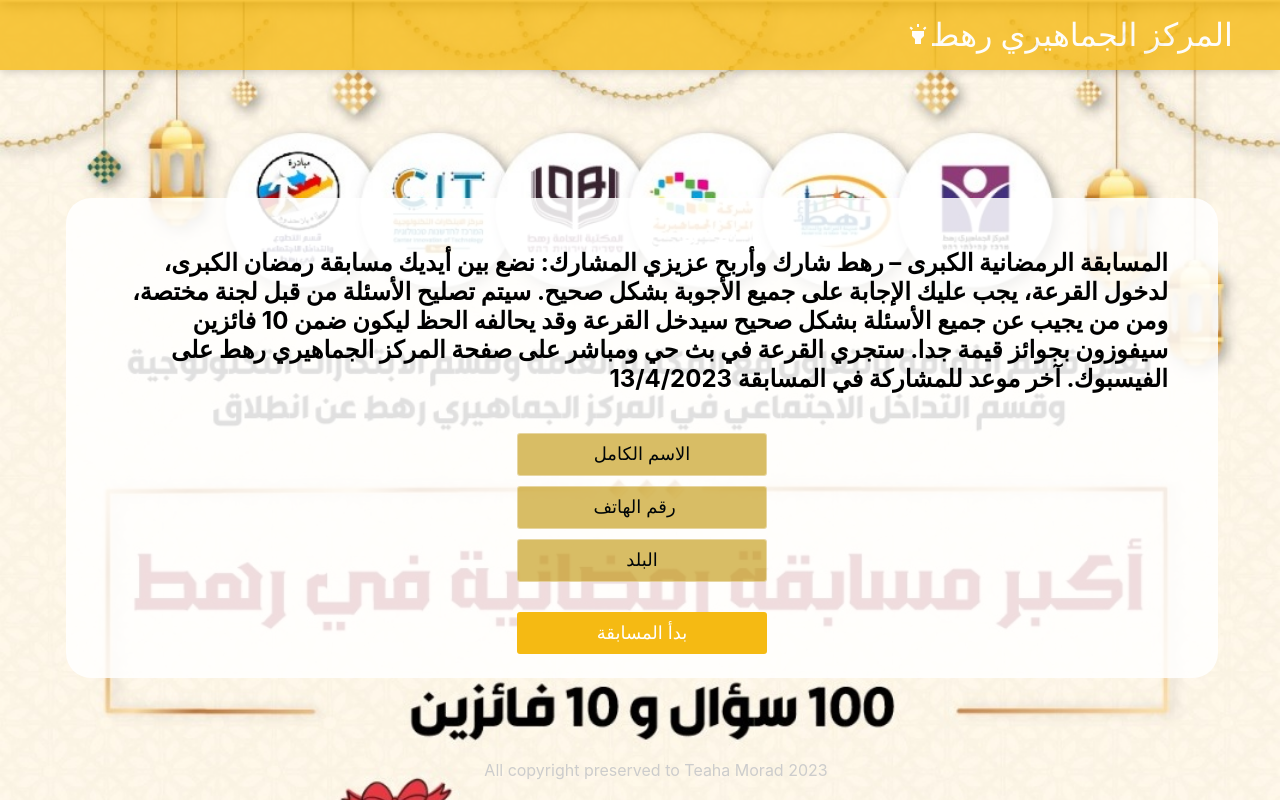
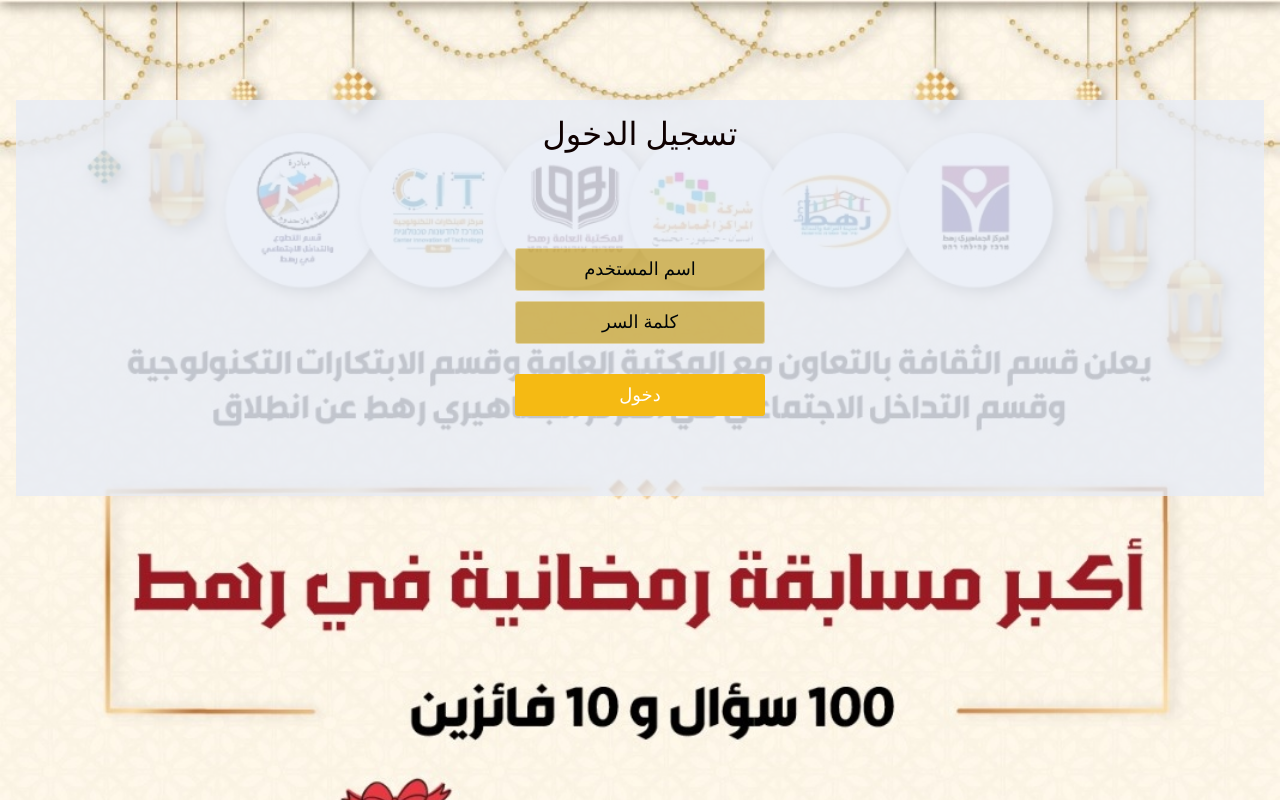
Before and after one commit to mradalteaha/ramadan-contest, a React (Create React App) app: page /SignIn in a window 1280 px wide. Built offline with nearby package versions, Linux system fonts and the light colour scheme.

Commit message:
finish SignIn and preparing exam checking

```diff
--- a/package.json
+++ b/package.json
@@ -14,6 +14,7 @@
     "react": "^18.2.0",
     "react-checkmark": "^1.4.0",
     "react-dom": "^18.2.0",
+    "react-router-dom": "^6.10.0",
     "react-scripts": "5.0.1",
     "web-vitals": "^2.1.4"
   },
--- a/src/App.js
+++ b/src/App.js
@@ -1,10 +1,8 @@
 import React ,{useState} from "react";
-import Heading from "./components/common/Heading";
-import Footer from "./components/common/Footer";
-import WelcomeComponent from "./components/WelcomeComponent";
-import Container from "./components/common/Container";
-import OpenQuestionCard from "./components/OpenQuestionCard";
-
+import HomePage from "./pages/HomePage";
+import SignIn from "./pages/SignIn";
+import CheckExams from "./pages/CheckExams";
+import { Routes,Route } from "react-router-dom";
 
 function App() {
 
@@ -16,17 +14,13 @@ function App() {
     setStarted(start)
   }
   return (
-    <div>
-      <Heading />
-      <Container>
-      {started ?
-        <OpenQuestionCard/>
-      :
-      <WelcomeComponent startQuizz={startQuizz}/>}
-      </Container>
+    <Routes>
+      <Route path="/" element={<HomePage/>}/>
+      <Route path="/SignIn" element={<SignIn/>}/>
+      <Route path="/CheckExams" element={<CheckExams/>}/>
 
-      <Footer />
-    </div>
+
+    </Routes>
   );
 }
 
--- a/src/components/common/Heading.jsx
+++ b/src/components/common/Heading.jsx
@@ -1,12 +1,22 @@
 import React from "react";
 import HighlightIcon from '@mui/icons-material/Highlight';
+import {Link} from 'react-router-dom'
 
 
 
 function Heading(){
 
-    return (<header style={{alignContent:"flex-start",alignItems:"flex-start",justifyContent:'right',textAlign:"right"}}>
+    return (<header style={{flex:1,FlexDirection:"row",alignContent:"flex-start",alignItems:"flex-start",justifyContent:'left',textAlign:"right"}}>
+
+    <nav style={{alignSelf:"center",textAlign:"left" ,flex:1, justifyContent:"center"}}>
+        <ul>
+            <li>
+                <Link to="/signIn">تسجيل الدخول </Link>
+            </li>
+        </ul>
+    </nav>
     <h1 style={{textAlign:"right"}}> <HighlightIcon/>المركز الجماهيري رهط  </h1>
+
     </header>)
 }
 
--- a/src/context/Context.js
+++ b/src/context/Context.js
@@ -4,7 +4,10 @@ const GlobalContext = React.createContext({
   currentUser:null,
   setCurrentUser:()=>{},
   quizzAnswers:new Map(),
-  setQuizzAnswers:()=>{}
+  setQuizzAnswers:()=>{},
+  adminLog:false,
+  setAdminLog:()=>{},
+
 });
 
 export default GlobalContext;
--- a/src/context/ContextWrapper.js
+++ b/src/context/ContextWrapper.js
@@ -5,12 +5,14 @@ export default function ContextWrapper(props) {
 
   const [currentUser, setCurrentUser] = useState(null);
   const [quizzAnswers, setQuizzAnswers] = useState(new Map());
+  const [adminLog, setAdminLog] = useState(false);
+
 
 
 
   return (
     <Context.Provider
-      value={{ currentUser,setCurrentUser,quizzAnswers, setQuizzAnswers}}
+      value={{ currentUser,setCurrentUser,quizzAnswers, setQuizzAnswers,adminLog, setAdminLog}}
     >
       {props.children}
     </Context.Provider>
--- a/src/index.js
+++ b/src/index.js
@@ -4,13 +4,16 @@ import './index.css';
 import App from './App';
 import reportWebVitals from './reportWebVitals';
 import ContextWrapper from './context/ContextWrapper';
+import { BrowserRouter } from 'react-router-dom'
 
 const root = ReactDOM.createRoot(document.getElementById('root'));
 root.render(
   <React.StrictMode>
+  <BrowserRouter>
  <ContextWrapper>
     <App />
 </ContextWrapper>
+</BrowserRouter>
   </React.StrictMode>
 );
 
--- /dev/null
+++ b/src/pages/CheckExams.jsx
@@ -0,0 +1,17 @@
+import React, { useContext, useEffect } from 'react'
+import GlobalContext from '../context/Context'
+
+
+
+export default function CheckExams(){
+const {adminLog} = useContext(GlobalContext)
+
+useEffect(()=>{console.log('admin changed state')},[adminLog])
+
+    return(adminLog ? <div className='container'>
+        <h1>Hello from Check CheckExams</h1>
+    </div>:<div className='container'>
+        <h1>you can't access this page</h1>
+    </div>)
+
+}
--- /dev/null
+++ b/src/pages/HomePage.jsx
@@ -0,0 +1,33 @@
+import React ,{useState} from "react";
+import Heading from "../components/common/Heading";
+import Footer from "../components/common/Footer";
+import WelcomeComponent from "../components/WelcomeComponent";
+import Container from "../components/common/Container";
+import OpenQuestionCard from "../components/OpenQuestionCard";
+
+
+function HomePage() {
+
+    const [started , setStarted] = useState(false)
+
+
+    function startQuizz(start){
+      console.log(start)
+      setStarted(start)
+    }
+    return (
+      <div>
+        <Heading />
+        <Container>
+        {started ?
+          <OpenQuestionCard/>
+        :
+        <WelcomeComponent startQuizz={startQuizz}/>}
+        </Container>
+
+        <Footer />
+      </div>
+    );
+  }
+
+  export default HomePage;
--- /dev/null
+++ b/src/pages/SignIn.css
@@ -0,0 +1,13 @@
+.container{
+    background-color: rgba(230, 236, 245,0.8);
+    flex: 1;
+    height: 100%;
+    align-items: center;
+    align-self: center;
+    margin-top: 100px;
+
+
+}
+.myform{
+    padding: 5rem;
+}
--- /dev/null
+++ b/src/pages/SignIn.jsx
@@ -0,0 +1,76 @@
+import React, { useContext } from "react"
+import './SignIn.css'
+import {db} from '../firebase.js'
+import { getDoc,doc } from "firebase/firestore";
+import GlobalContext from "../context/Context";
+import { useNavigate  } from "react-router-dom";
+
+const accRef = doc(db,"Accounts","checkeruser");
+
+function SignIn() {
+  const navigate = useNavigate();
+
+ const {setAdminLog} =useContext(GlobalContext)
+
+  async function handleClick(event){
+
+    try{
+
+      event.preventDefault();
+      let LocalUsername = event.target.username.value
+      let LocalPassword = event.target.password.value
+
+      const user = await getDoc(accRef)
+      console.log(user.data())
+      const {username, password} = user.data()
+
+      if(username === LocalUsername && password === LocalPassword){
+        setAdminLog(true)
+        console.log("succss")
+
+        navigate("/CheckExams");
+      }
+      else{
+        alert ("المعلومات التي ادخلتها خاطئة ")
+      }
+
+
+
+  }catch(e){
+
+      console.error(e)
+
+
+  }
+  }
+
+  return (
+    <div className="container">
+
+      <h1>تسجيل الدخول</h1>
+      <form className="myform" onSubmit={handleClick} >
+
+        <input
+          id='username'
+          name="username"
+          type="text" placeholder="اسم المستخدم"></input>
+        <input
+          id='password'
+          name="password"
+          type="password" placeholder="كلمة السر"></input>
+
+
+        <br></br>
+
+        <button type="submit">دخول</button>
+
+      </form>
+
+    </div>
+  )
+
+}
+
+
+
+export default SignIn;
```
Also changed, not shown: 1 other file (tests, documents, lock files or other folders).
